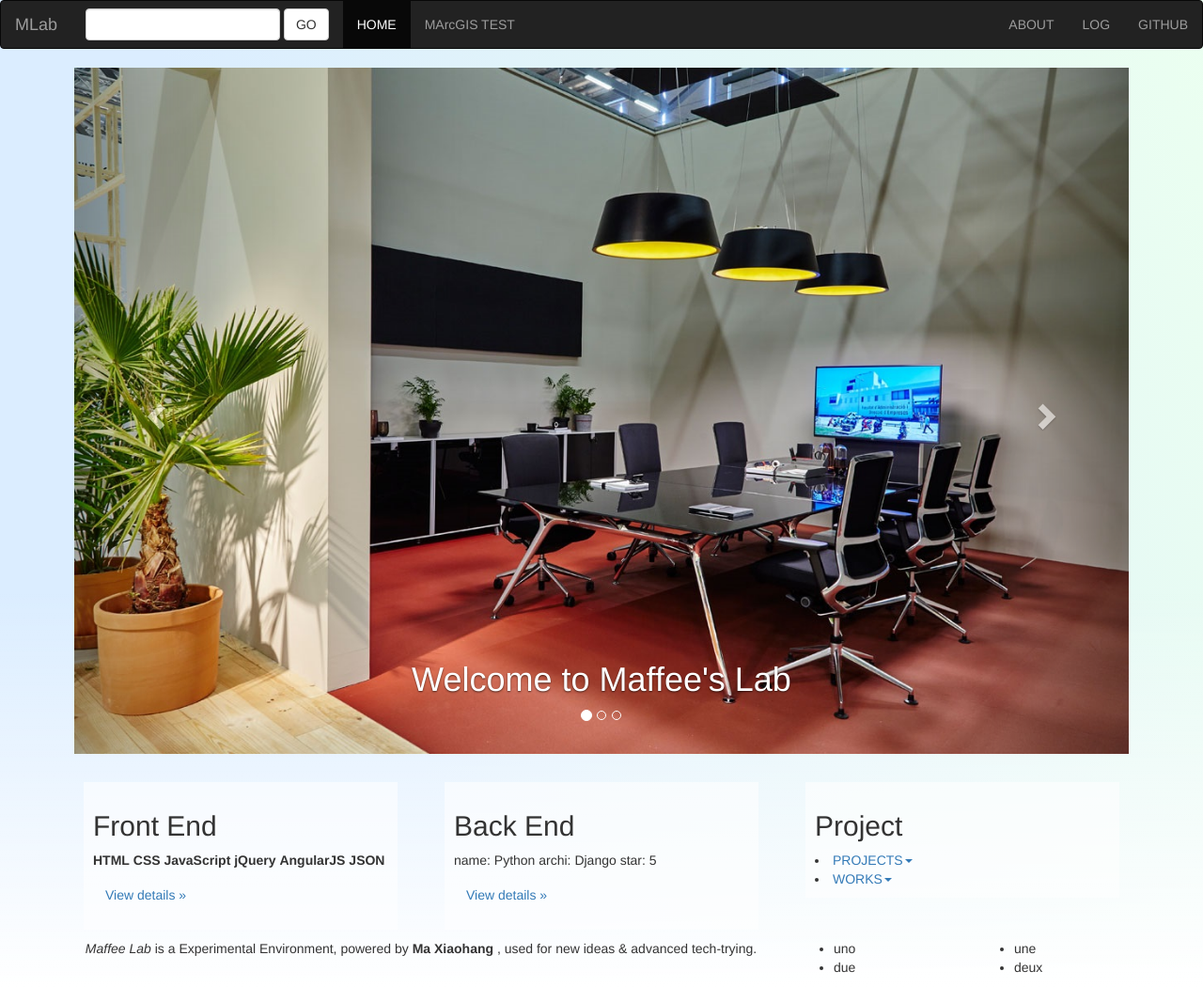
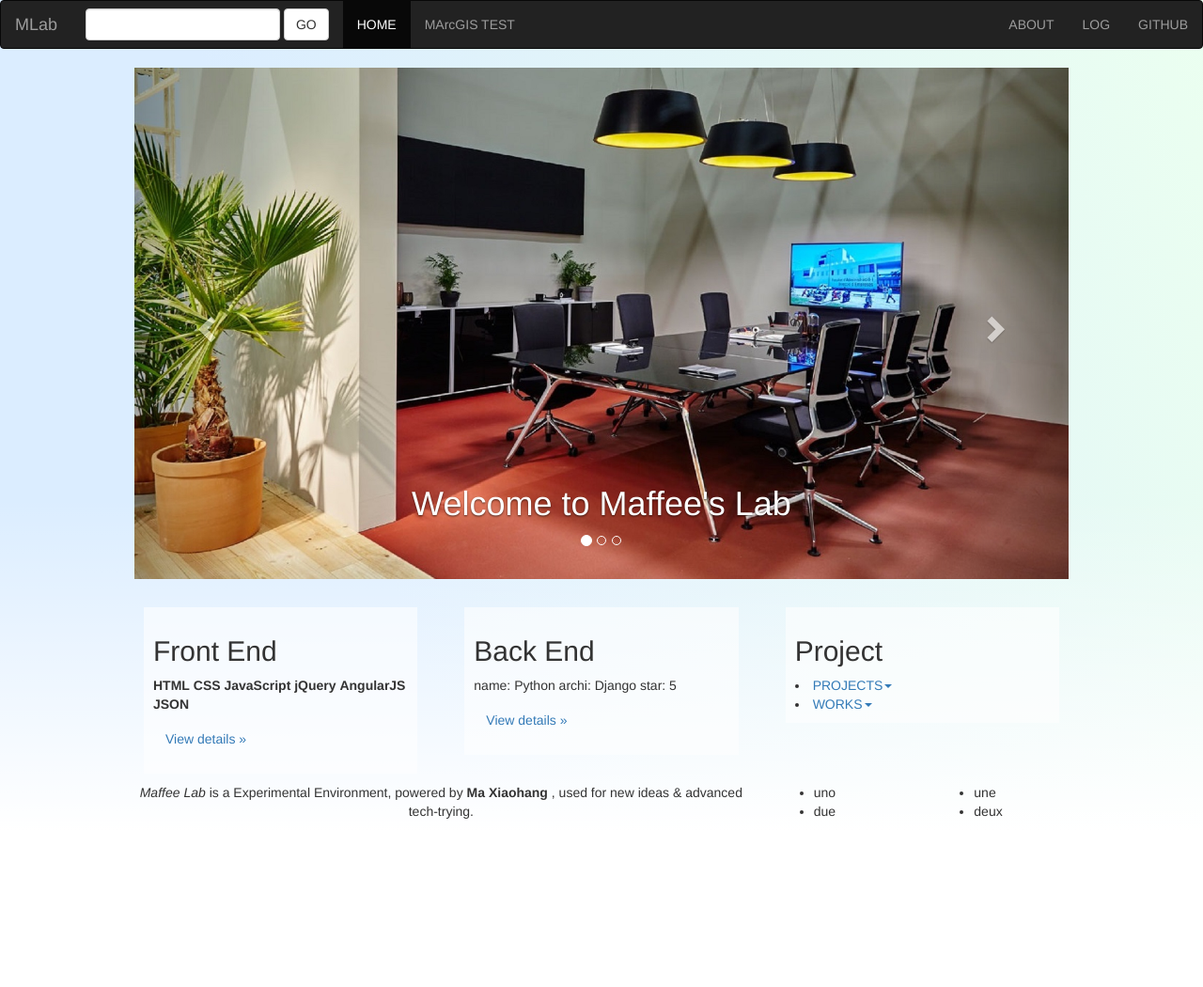
Before and after one commit to maffe008/mysite, a Django app: page / in a window 1280 px wide. Shown: the whole page at 94% size. After the commit the page ends 871 px from the top, so only its background shows below. Run offline with Django 3.2, Linux system fonts and the light colour scheme; some libraries are stand-ins or nearby versions.

Commit message:
index change

```diff
--- a/learn/static/css/mysite.css
+++ b/learn/static/css/mysite.css
@@ -10,8 +10,7 @@ div#mysite{
 }
 @media (min-width: 768px) {
   .container {
-    width: 90%;
-
+    width: 100%;
   }
 }
 @media (min-width: 992px) {
@@ -21,7 +20,7 @@ div#mysite{
 }
 @media (min-width: 1200px) {
   .container {
-    width: 90%;
+    width: 80%;
     overflow-x: hidden;
   }
 }
--- /dev/null
+++ b/marcgis/static/js/overview.js
@@ -0,0 +1,3 @@
+/**
+ * Created by Maffee on 2017/3/3.
+ */
```
Also changed, not shown: learn/static/img/company1.jpg, learn/static/img/company2.jpg, learn/static/img/company3.jpg.
